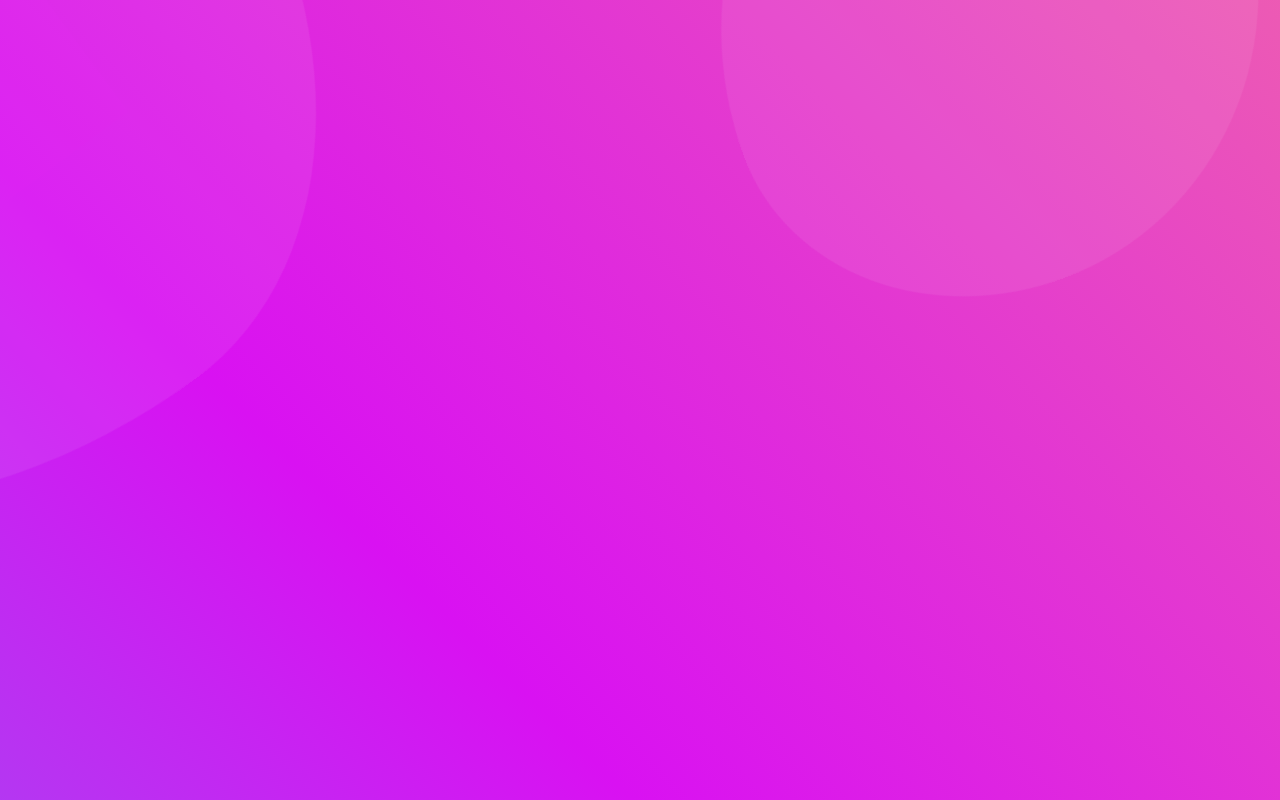
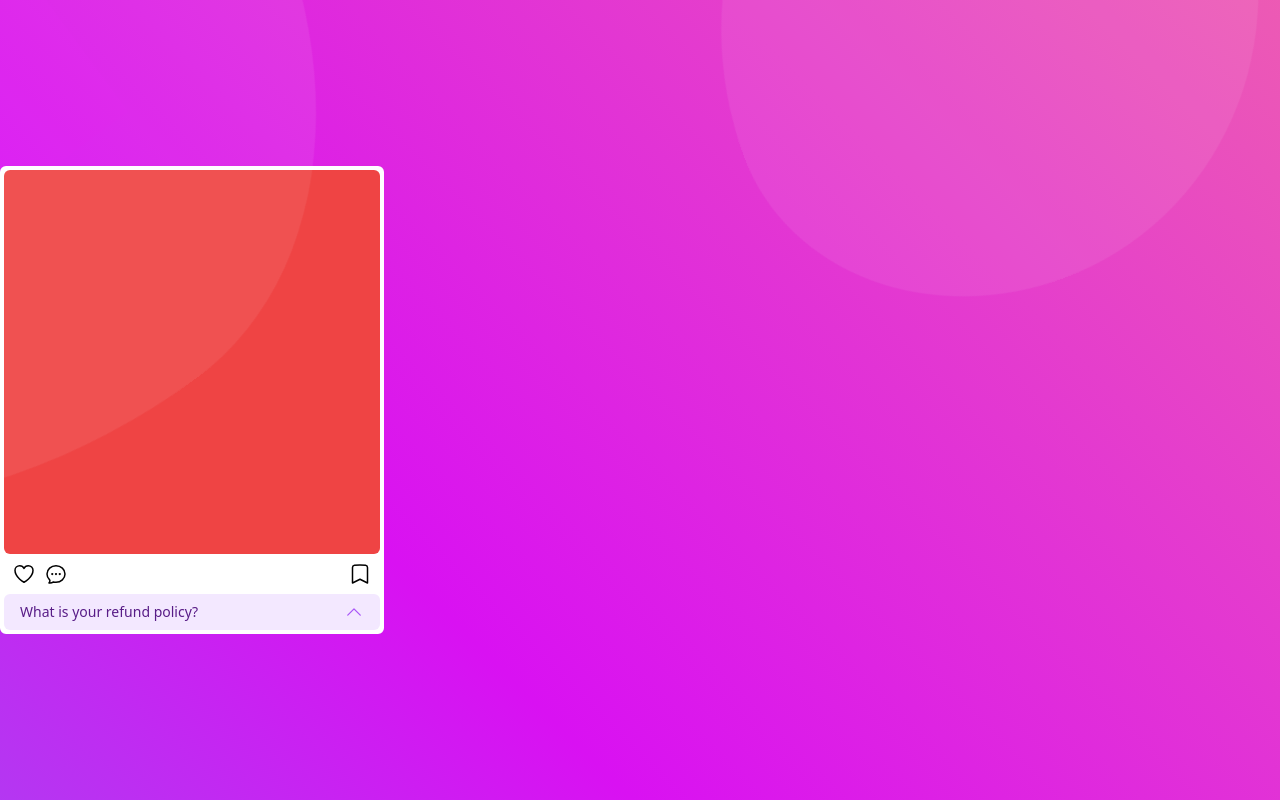
Before and after one commit to mrphilipp7/fun-web, a Next.js app in the folder my-fun/: page /HomePage in a window 1280 px wide. Built offline with nearby package versions, Linux system fonts and the light colour scheme.

Commit message:
building the card

```diff
--- /dev/null
+++ b/my-fun/src/components/Card.tsx
@@ -0,0 +1,121 @@
+import { Disclosure, Transition } from "@headlessui/react";
+import { ChevronUpIcon, HeartIcon } from "@heroicons/react/24/solid";
+import { useState } from "react";
+// import { Hea } from "@heroicons/react/24/outline";
+
+const Card = () => {
+  const [liked, setLiked] = useState(false);
+  const [saved, setSaved] = useState(false);
+  const [isShowing, setIsShowing] = useState(false);
+
+  const handleLikedToggle = () => {
+    setLiked(!liked);
+  };
+
+  const handleSavedToggle = () => {
+    setSaved(!saved);
+  };
+
+  const handleisShowing = () => {
+    setIsShowing(true);
+    setTimeout(() => {
+      setIsShowing(false);
+    }, 1500);
+  };
+
+  return (
+    <div className=" bg-white w-96 border-4 border-white rounded-md">
+      <div className="w-full h-96 bg-red-500 rounded-md">
+        {/* //window frame */}
+      </div>
+      <span className="flex justify-between py-2 ">
+        <div className="flex space-x-2 pl-2">
+          {/* //heart// */}
+          <svg
+            xmlns="http://www.w3.org/2000/svg"
+            fill="none"
+            viewBox="0 0 24 24"
+            strokeWidth="1.5"
+            stroke="currentColor"
+            onClick={handleLikedToggle}
+            className={`w-6 h-6 text-black cursor-pointer ${
+              liked ? "text-red-500 fill-red-500" : ""
+            }`}
+          >
+            <path
+              strokeLinecap="round"
+              strokeLinejoin="round"
+              d="M21 8.25c0-2.485-2.099-4.5-4.688-4.5-1.935 0-3.597 1.126-4.312 2.733-.715-1.607-2.377-2.733-4.313-2.733C5.1 3.75 3 5.765 3 8.25c0 7.22 9 12 9 12s9-4.78 9-12z"
+            />
+          </svg>
+          {/* //comment icon// */}
+          <svg
+            xmlns="http://www.w3.org/2000/svg"
+            fill="none"
+            viewBox="0 0 24 24"
+            strokeWidth="1.5"
+            stroke="currentColor"
+            onClick={handleisShowing}
+            className="w-6 h-6 text-black cursor-pointer"
+          >
+            <path
+              strokeLinecap="round"
+              strokeLinejoin="round"
+              d="M8.625 12a.375.375 0 11-.75 0 .375.375 0 01.75 0zm0 0H8.25m4.125 0a.375.375 0 11-.75 0 .375.375 0 01.75 0zm0 0H12m4.125 0a.375.375 0 11-.75 0 .375.375 0 01.75 0zm0 0h-.375M21 12c0 4.556-4.03 8.25-9 8.25a9.764 9.764 0 01-2.555-.337A5.972 5.972 0 015.41 20.97a5.969 5.969 0 01-.474-.065 4.48 4.48 0 00.978-2.025c.09-.457-.133-.901-.467-1.226C3.93 16.178 3 14.189 3 12c0-4.556 4.03-8.25 9-8.25s9 3.694 9 8.25z"
+            />
+          </svg>
+          {isShowing && (
+            <p className="text-sm font-ubuntu justify-center items-center flex">
+              Sadly this hasn't been added
+            </p>
+          )}
+        </div>
+        {/* //save icon// */}
+        <div className="pr-2">
+          <svg
+            xmlns="http://www.w3.org/2000/svg"
+            fill="none"
+            viewBox="0 0 24 24"
+            strokeWidth="1.5"
+            stroke="currentColor"
+            onClick={handleSavedToggle}
+            className={`w-6 h-6 text-black ${
+              saved ? "text-black fill-black" : ""
+            } cursor-pointer `}
+          >
+            <path
+              strokeLinecap="round"
+              strokeLinejoin="round"
+              d="M17.593 3.322c1.1.128 1.907 1.077 1.907 2.185V21L12 17.25 4.5 21V5.507c0-1.108.806-2.057 1.907-2.185a48.507 48.507 0 0111.186 0z"
+            />
+          </svg>
+        </div>
+      </span>
+      {/* //drop down about */}
+      {/* <div className="w-full px-4 pt-16"> */}
+      <div className="mx-auto w-full max-w-md rounded-2xl  ">
+        <Disclosure>
+          {({ open }) => (
+            <>
+              <Disclosure.Button className="flex w-full justify-between rounded-md bg-purple-100 px-4 py-2 text-left text-sm font-medium text-purple-900 hover:bg-purple-200 focus:outline-none focus-visible:ring focus-visible:ring-purple-500 focus-visible:ring-opacity-75">
+                <span>What is your refund policy?</span>
+                <ChevronUpIcon
+                  className={`${
+                    open ? "rotate-180 transform" : ""
+                  } h-5 w-5 text-purple-500`}
+                />
+              </Disclosure.Button>
+              <Disclosure.Panel className="px-4 pt-4 pb-2 text-sm text-gray-500">
+                If you're unhappy with your purchase for any reason, email us
+                within 90 days and we'll refund you in full, no questions asked.
+              </Disclosure.Panel>
+            </>
+          )}
+        </Disclosure>
+      </div>
+      {/* </div> */}
+    </div>
+  );
+};
+
+export default Card;
--- a/my-fun/src/pages/HomePage.tsx
+++ b/my-fun/src/pages/HomePage.tsx
@@ -1,4 +1,5 @@
 import Head from "next/head";
+import Card from "@/components/Card";
 const HomePage = () => {
   return (
     <>
@@ -9,7 +10,9 @@ const HomePage = () => {
         <meta name="viewport" content="width=device-width, initial-scale=1" />
         <link rel="icon" href="/favicon.ico" />
       </Head>
-      <main></main>
+      <main>
+        <Card />
+      </main>
     </>
   );
 };
```
